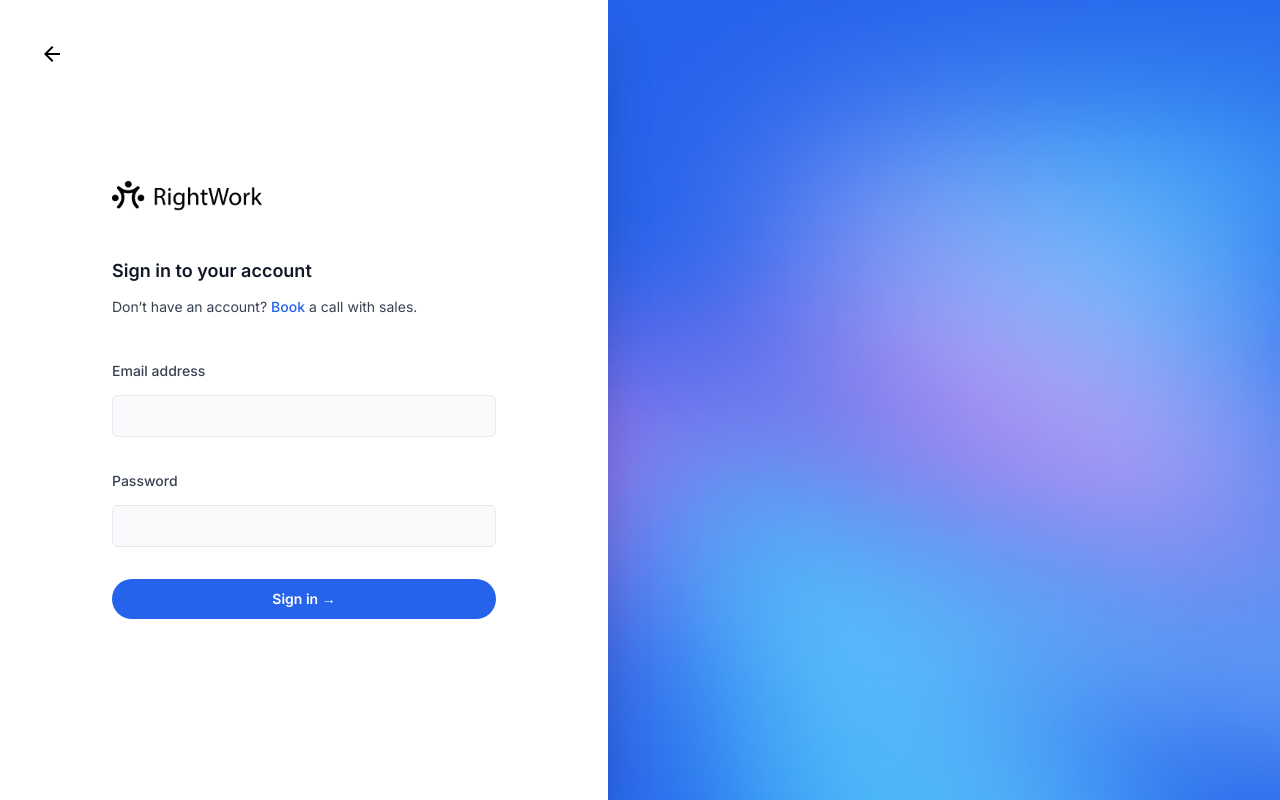
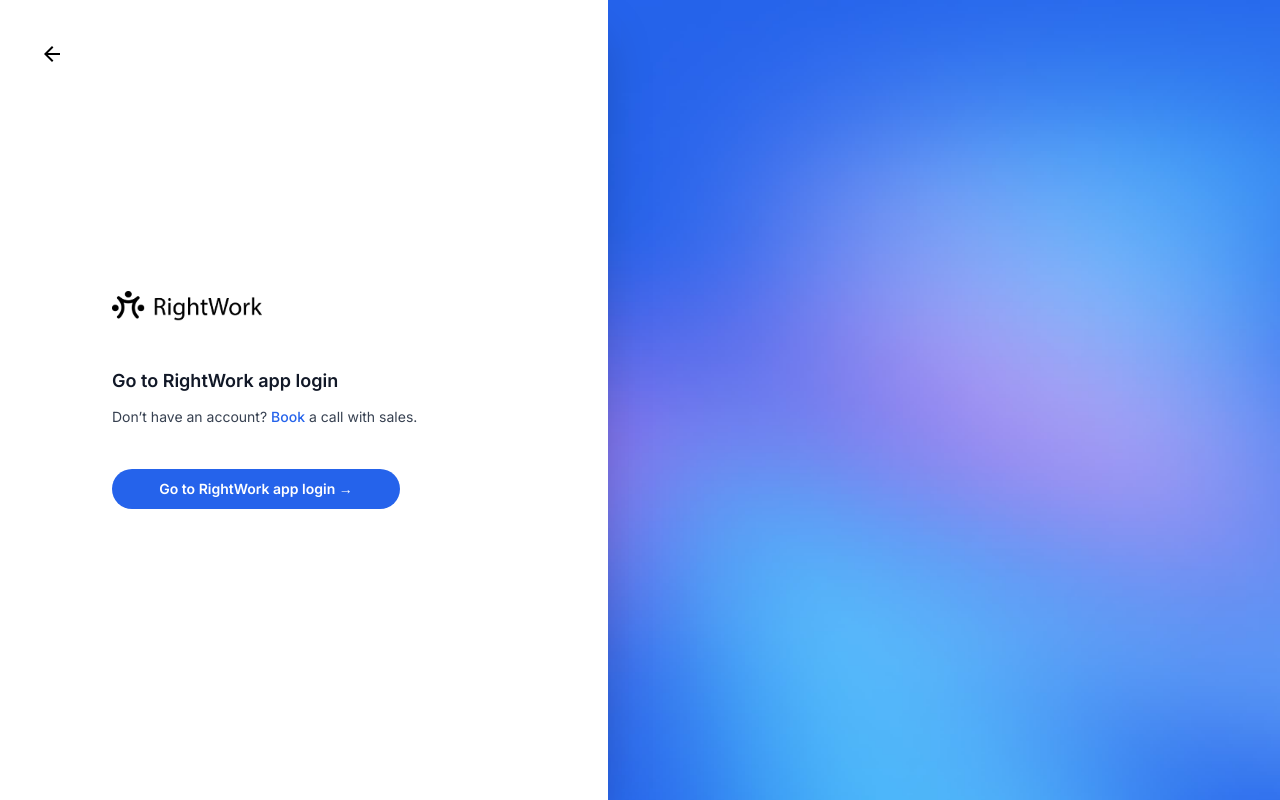
Before and after one commit to colin-stewart22/rightwork_landing_page2, a Next.js app: page /login in a window 1280 px wide. Built offline with nearby package versions, Linux system fonts and the light colour scheme.

Commit message:
Added link to login

```diff
--- a/src/pages/login.jsx
+++ b/src/pages/login.jsx
@@ -11,7 +11,7 @@
   return (
     <>
       <Head>
-        <title>Sign In - RightWork</title>
+        <title>Go To App Login - RightWork</title>
       </Head>
       <AuthLayout>
         <div className="flex flex-col">
@@ -27,7 +27,7 @@
           </Link>
           <div className="mt-10">
             <h2 className="text-lg font-semibold text-gray-900">
-              Sign in to your account
+              Go to RightWork app login
             </h2>
             <p className="mt-2 text-sm text-gray-700">
               Don’t have an account?{' '}
@@ -41,36 +41,19 @@
             </p>
           </div>
         </div>
-        <form action="#" className="mt-10 grid grid-cols-1 gap-y-8">
-          <TextField
-            label="Email address"
-            id="email"
-            name="email"
-            type="email"
-            autoComplete="email"
-            required
-          />
-          <TextField
-            label="Password"
-            id="password"
-            name="password"
-            type="password"
-            autoComplete="current-password"
-            required
-          />
-          <div>
+        <div className="mt-10">
+          <a href="https://getrightwork.dev/">
             <Button
-              type="submit"
               variant="solid"
               color="blue"
-              className="w-full"
+              className="w-3/4"
             >
               <span>
-                Sign in <span aria-hidden="true">&rarr;</span>
+                Go to RightWork app login <span aria-hidden="true">&rarr;</span>
               </span>
             </Button>
-          </div>
-        </form>
+          </a>
+        </div>
       </AuthLayout>
     </>
   )
```
